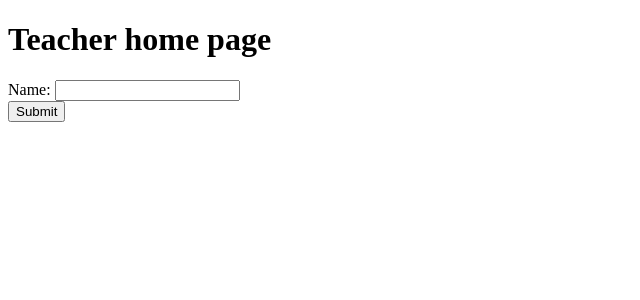
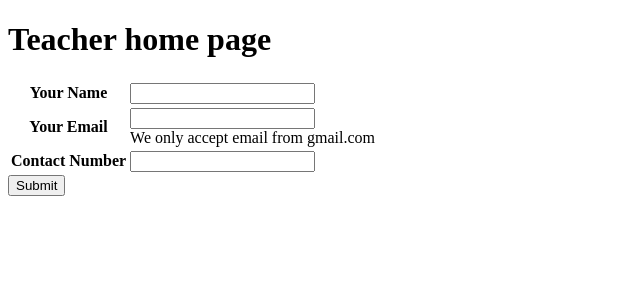
Before and after one commit to vishaltechevangelist/school_app, a Django app: page /teacher/home/ in a window 1280 px wide. Shown: the top 300 px of the page, without its empty margins (0-640 px from the left). Run offline with Django 5.2, Linux system fonts and the light colour scheme.

Commit message:
adding core form field argument, form output styles

```diff
--- a/teachers/forms.py
+++ b/teachers/forms.py
@@ -1,4 +1,6 @@
 from django import forms
 
 class TeachersForm(forms.Form):
-    name = forms.CharField()
+    name = forms.CharField(min_length=5, label='Your Name', label_suffix='', error_messages={'required':'Your name field cannot be empty', 'min_length':'The name should be more than 5 characters'})
+    email = forms.EmailField(required=False, label="Your Email", label_suffix='', help_text='We only accept email from gmail.com')
+    phone_number = forms.IntegerField(label='Contact Number', label_suffix='')
--- a/teachers/templates/teachers/home.html
+++ b/teachers/templates/teachers/home.html
@@ -19,7 +19,9 @@
         <![endif]-->
         <form action="" method="POST">
             {% csrf_token %}
-            {{form}}
+            <table>
+                {{form.as_table}}
+            </table>
             <button type="submit">Submit</button>
         </form>
         <script src="" async defer></script>
--- a/teachers/views.py
+++ b/teachers/views.py
@@ -11,7 +11,7 @@ def home(request):
             return HttpResponseRedirect('/teacher/thank-you/')
     else:
         form = TeachersForm()
-        return render(request, 'teachers/home.html', {'form':form})
+    return render(request, 'teachers/home.html', {'form':form})
 
 def thank(request):
     return HttpResponse("Thank You, Data is saved")
```
